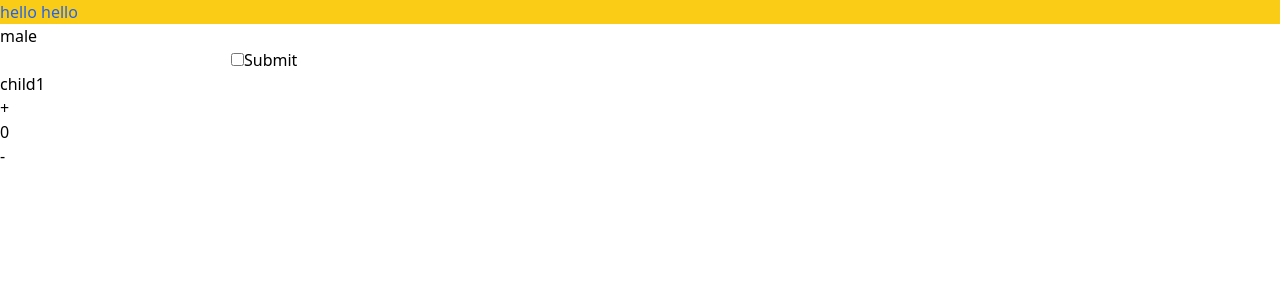
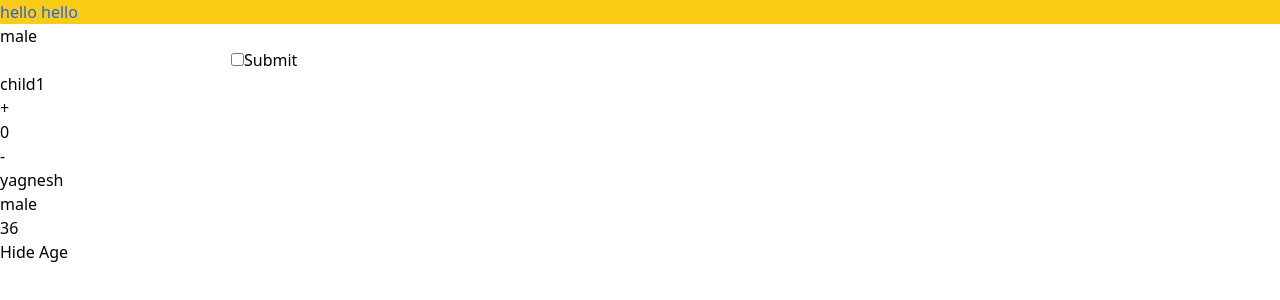
Before and after one commit to the-special-character/tsc-fs9, a React app: page / in a window 1280 px wide. Shown: the top 300 px of the page. Built offline with nearby package versions, Linux system fonts and the light colour scheme.

Commit message:
commit code

```diff
--- a/src/app.jsx
+++ b/src/app.jsx
@@ -2,6 +2,7 @@ import React from 'react';
 import PropTypes from 'prop-types';
 import Child1 from './child1';
 import Child2 from './child2';
+import Child3 from './child3';
 
 function App({ title, desc, age, gender }) {
   console.log('app render');
@@ -16,6 +17,7 @@ function App({ title, desc, age, gender }) {
       <button type="button">Submit</button>
       <Child1 />
       <Child2 />
+      <Child3 />
     </>
   );
 }
--- a/src/child2.jsx
+++ b/src/child2.jsx
@@ -1,38 +1,36 @@
-// import React from 'react';
-
 import React, { Component } from 'react';
 
-// function Child2() {
-//   return <div>child2</div>;
-// }
-
-// export default Child2;
-
-// let count = 0;
-
-class Child2 extends Component {
+export default class Child2 extends Component {
   state = {
     count: 0,
   };
 
+  constructor(props) {
+    super(props);
+    this.state = {
+      count: 0,
+    };
+  }
+
   render() {
-    console.log('child2 render');
+    const { count } = this.state;
+
     return (
       <div>
         <button
           type="button"
           onClick={() => {
-            // this.state.count += 1;
-            this.setState({ count: 5 });
+            // this.setState({ count: 5 });
+            this.setState(({ count }) => ({ count: count + 1 }));
           }}
         >
           +
         </button>
-        <p>{this.state.count}</p>
+        <p>{count}</p>
         <button
           type="button"
           onClick={() => {
-            this.setState({ count: -8 });
+            this.setState(({ count }) => ({ count: count - 1 }));
           }}
         >
           -
@@ -41,5 +39,3 @@ class Child2 extends Component {
     );
   }
 }
-
-export default Child2;
--- /dev/null
+++ b/src/child3.jsx
@@ -0,0 +1,44 @@
+import React, { Component } from 'react';
+
+export default class Child3 extends Component {
+  state = {
+    user: {
+      name: 'yagnesh',
+      gender: 'male',
+      age: 36,
+    },
+    displayAge: true,
+  };
+
+  render() {
+    const { user, displayAge } = this.state;
+
+    return (
+      <div>
+        <p>{user.name}</p>
+        <p>{user.gender}</p>
+        {displayAge && <p>{user.age}</p>}
+        {!displayAge && (
+          <button
+            type="button"
+            onClick={() => {
+              this.setState({ displayAge: true });
+            }}
+          >
+            Show Age
+          </button>
+        )}
+        {displayAge && (
+          <button
+            type="button"
+            onClick={() => {
+              this.setState({ displayAge: false });
+            }}
+          >
+            Hide Age
+          </button>
+        )}
+      </div>
+    );
+  }
+}
```
Also changed, not shown: .eslintrc.js.
